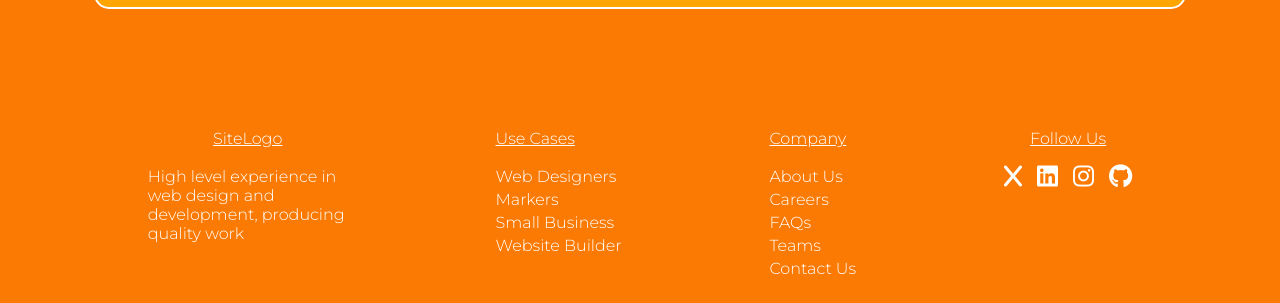
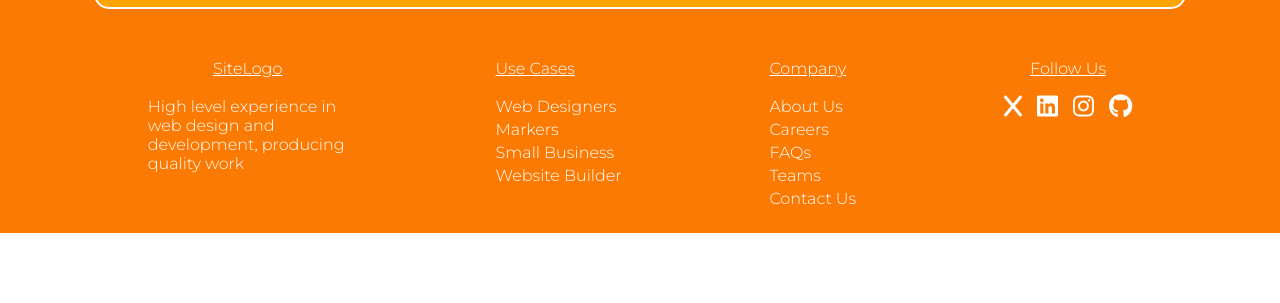
Before and after one commit to waseem-basheer21/skilllamaundergoing, a plain HTML site: page hero.html in a window 1280 px wide. Shown: the part 1786-2089 px from the top of the page. After the commit the page ends 2019 px from the top, so only its background shows below. Drawn offline with Linux system fonts and the light colour scheme.

Commit message:
update footer css

```diff
--- a/footerStyles.css
+++ b/footerStyles.css
@@ -15,7 +15,7 @@
   flex-direction: column;
   justify-content: center;
   align-items: center;
-  gap: 120px;
+  gap: 50px;
   padding: 25px 0;
 }
 
--- a/hero.css
+++ b/hero.css
@@ -552,7 +552,7 @@ main {
   flex-direction: column;
   justify-content: center;
   align-items: center;
-  gap: 120px;
+  gap: 50px;
   padding: 25px 0;
 }
 
```
